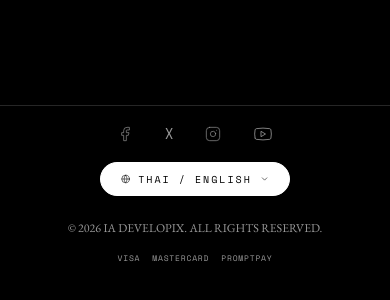
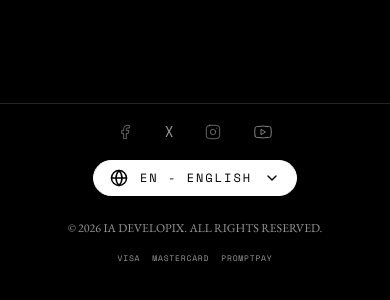
Before and after one commit to Kanawatkha/IA-DEVELOPIX-V2, a Next.js app: page /cart in a window 390 px wide. Shown: the part 1560-1860 px from the top of the page. Built offline with nearby package versions, Linux system fonts and the light colour scheme.

Commit message:
refactor: optimize cart page layout shift, language selectors styling and navigation animations

```diff
--- a/src/app/(storefront)/cart/page.tsx
+++ b/src/app/(storefront)/cart/page.tsx
@@ -1,6 +1,19 @@
+"use client";
+
 import React from "react";
 import { CartView } from "@/src/features/cart";
+import { ShopCollections } from "@/src/features/store";
 
 export default function CartPage() {
-  return <CartView />;
+  return (
+    <div className="w-full bg-canvas text-primary pt-8 md:pt-16 pb-0 min-h-[65vh] flex flex-col">
+      {/* Section 1: Cart Main View */}
+      <CartView />
+
+      {/* Section 2: Recommendation Carousel - Tightened vertical spacing */}
+      <div className="mt-8 md:mt-12">
+        <ShopCollections title="You may also like" defaultFilter="ALL" isCartPage={true} />
+      </div>
+    </div>
+  );
 }
--- a/src/components/layout/footer/components/footer-bottom.tsx
+++ b/src/components/layout/footer/components/footer-bottom.tsx
@@ -4,6 +4,7 @@ import React, { useState, useEffect, useRef } from "react";
 import { motion, AnimatePresence } from "framer-motion";
 import { Globe, ChevronDown, Facebook, Instagram, Youtube } from "lucide-react";
 import { LANGUAGES } from "@/src/constants/navigation";
+import { LanguageToggleSelector } from "@/src/components/layout/shared/language-toggle-selector";
 
 /**
  * Renders the bottom footer bar containing metadata, copyright notices,
@@ -46,42 +47,13 @@ export function FooterBottom() {
           © 2026 IA DEVELOPIX. ALL RIGHTS RESERVED.
         </p>
 
-        {/* Premium Bottom Language Selector */}
-        <div className="relative order-2 flex flex-col items-center w-[190px] md:w-auto md:min-w-[190px]" ref={langRef}>
-          <AnimatePresence>
-            {isLangOpen && (
-              <motion.div
-                initial={{ opacity: 0, y: 10 }}
-                animate={{ opacity: 1, y: 0 }}
-                exit={{ opacity: 0, y: 10 }}
-                transition={{ duration: 0.2 }}
-                className="absolute bottom-full mb-2 left-0 w-full bg-[#0d0d0d] border border-hairline rounded-2xl p-2 z-50 flex flex-col space-y-1 shadow-lg"
-              >
-                {LANGUAGES.map((lang) => (
-                  <button
-                    key={lang.code}
-                    onClick={() => setIsLangOpen(false)}
-                    className="text-left font-mono text-xs text-primary uppercase tracking-[2px] hover:bg-primary/5 p-2.5 rounded-none transition-colors whitespace-nowrap cursor-pointer"
-                  >
-                    {lang.code} - {lang.label}
-                  </button>
-                ))}
-              </motion.div>
-            )}
-          </AnimatePresence>
-
-          <button
-            onClick={() => setIsLangOpen(!isLangOpen)}
-            className="flex items-center justify-between w-full border border-primary bg-primary rounded-pill px-5 py-2 hover:bg-transparent transition-colors outline-none cursor-pointer group"
-            aria-label="Toggle Language Options"
-          >
-            <Globe className="w-4 h-4 min-[1920px]:w-6 min-[1920px]:h-6 text-canvas group-hover:text-muted transition-colors" strokeWidth={1.5} />
-            <span className="font-mono text-[10px] min-[1920px]:text-sm text-canvas group-hover:text-primary uppercase tracking-[2px] whitespace-nowrap mx-2 transition-colors">
-              THAI / ENGLISH
-            </span>
-            <ChevronDown className="w-4 h-4 min-[1920px]:w-6 min-[1920px]:h-6 text-canvas group-hover:text-muted transition-colors" strokeWidth={1.5} />
-          </button>
-        </div>
+        <LanguageToggleSelector
+          isOpen={isLangOpen}
+          onToggle={() => setIsLangOpen(!isLangOpen)}
+          onClose={() => setIsLangOpen(false)}
+          langDropdownRef={langRef}
+          className="relative order-2 flex flex-col items-center w-[190px] md:w-auto md:min-w-[190px]"
+        />
 
         {/* Accepted Payment badges */}
         <div className="flex items-center justify-center space-x-3 md:space-x-4 min-[1920px]:space-x-6 order-4 md:order-3 w-full md:w-auto">
--- a/src/components/layout/navbar/animations.ts
+++ b/src/components/layout/navbar/animations.ts
@@ -134,7 +134,7 @@ export const containerVariants: Variants = {
 export const mobileContainerVariants: Variants = {
   hidden: {
     opacity: 0,
-    y: 20,
+    y: 12,
     filter: "blur(10px)",
     transition: {
       duration: 0.2,
@@ -160,7 +160,7 @@ export const mobileContainerVariants: Variants = {
 export const languageItemVariants: Variants = {
   hidden: {
     opacity: 0,
-    y: 15,
+    y: 8,
     filter: "blur(8px)",
     transition: {
       duration: 0.2,
--- a/src/components/layout/navbar/components/desktop-nav.tsx
+++ b/src/components/layout/navbar/components/desktop-nav.tsx
@@ -173,7 +173,7 @@ export function DesktopNav({
                               <motion.div key={sub} variants={itemVariants} className="w-full">
                                 <Link
                                   href={getVariantHref(link.label, sub)}
-                                  className="block px-4 py-2.5 text-xs font-normal uppercase tracking-[2px] text-primary hover:opacity-70 hover:bg-primary/5 rounded-none transition-all duration-300 group/sub min-[2000px]:text-sm min-[2000px]:py-3.5 w-full text-left whitespace-nowrap"
+                                  className="block px-4 py-2.5 text-xs font-normal uppercase tracking-[2px] text-primary hover:text-primary/70 hover:bg-primary/10 rounded-xl transition-all duration-300 group/sub min-[2000px]:text-sm min-[2000px]:py-3.5 w-full text-left whitespace-nowrap"
                                 >
                                   {isModelComingSoon(sub) ? (
                                     <>
--- a/src/components/layout/navbar/components/language-selector.tsx
+++ b/src/components/layout/navbar/components/language-selector.tsx
@@ -39,13 +39,13 @@ export function LanguageSelector({
       }
     >
       <div className={isMobile ? "flex flex-col" : "bg-[#0d0d0d] border border-hairline rounded-2xl p-2 flex flex-col shadow-lg"}>
-        <div className={isMobile ? "flex flex-col space-y-4" : "flex flex-col"}>
+        <div className={isMobile ? "flex flex-col space-y-1" : "flex flex-col"}>
           {LANGUAGES.map((lang) => (
             <motion.button
               key={lang.code}
               variants={isMobile ? languageItemVariants : itemVariants}
               onClick={onClose}
-              className="text-left font-mono text-xs uppercase tracking-[2px] text-primary hover:text-primary/70 hover:bg-primary/10 p-3 rounded-none transition-colors whitespace-nowrap cursor-pointer"
+              className="text-left font-mono text-xs uppercase tracking-[2px] text-primary hover:text-primary/70 hover:bg-primary/10 transition-colors whitespace-nowrap cursor-pointer py-2.5 px-4 rounded-xl"
             >
               {lang.code} - {lang.label}
             </motion.button>
--- /dev/null
+++ b/src/components/layout/shared/language-toggle-selector.tsx
@@ -0,0 +1,57 @@
+"use client";
+
+import React from "react";
+import { motion, AnimatePresence } from "framer-motion";
+import { Globe, ChevronDown } from "lucide-react";
+import { LanguageSelector } from "@/src/components/layout/navbar/components/language-selector";
+import { EASE } from "@/src/lib/design/variants";
+
+interface LanguageToggleSelectorProps {
+  isOpen: boolean;
+  onToggle: () => void;
+  onClose: () => void;
+  langDropdownRef: React.RefObject<HTMLDivElement | null>;
+  className?: string;
+}
+
+export function LanguageToggleSelector({
+  isOpen,
+  onToggle,
+  onClose,
+  langDropdownRef,
+  className = "relative w-auto",
+}: LanguageToggleSelectorProps) {
+  return (
+    <div className={className} ref={langDropdownRef as any}>
+      <AnimatePresence>
+        {isOpen && (
+          <LanguageSelector
+            isOpen={isOpen}
+            onClose={onClose}
+            isMobile={true}
+          />
+        )}
+      </AnimatePresence>
+      <button
+        onClick={onToggle}
+        className={`flex items-center justify-between w-auto border rounded-pill px-4 py-2 transition-all duration-300 group whitespace-nowrap space-x-3 cursor-pointer ${
+          isOpen
+            ? "border-primary bg-canvas text-primary"
+            : "border-primary bg-primary text-canvas hover:bg-canvas hover:text-primary"
+        }`}
+      >
+        <div className="flex items-center space-x-3">
+          <Globe size={18} />
+          <span className="text-xs whitespace-nowrap font-mono tracking-[2px]">EN - ENGLISH</span>
+        </div>
+        <motion.div
+          animate={{ rotate: isOpen ? 180 : 0 }}
+          transition={{ duration: 0.3, ease: EASE.luxury }}
+          className="flex items-center justify-center"
+        >
+          <ChevronDown size={16} />
+        </motion.div>
+      </button>
+    </div>
+  );
+}
--- a/src/features/cart/components/cart-drawer.tsx
+++ b/src/features/cart/components/cart-drawer.tsx
@@ -44,6 +44,17 @@ export function CartDrawer() {
   }, []);
 
   const [activeTab, setActiveTab] = useState<"cart" | "recent">("cart");
+  const [showCartFooter, setShowCartFooter] = useState(activeTab === "cart");
+  useEffect(() => {
+    if (activeTab === "cart") {
+      const timer = setTimeout(() => {
+        setShowCartFooter(true);
+      }, 300);
+      return () => clearTimeout(timer);
+    } else {
+      setShowCartFooter(false);
+    }
+  }, [activeTab]);
   const [view, setView] = useState<"tabs" | "checkout">("tabs");
   const [isCopied, setIsCopied] = useState(false);
   const [canvasElement, setCanvasElement] = useState<HTMLCanvasElement | null>(null);
@@ -73,6 +84,28 @@ export function CartDrawer() {
       transition: {
         staggerChildren: 0.05,
         delayChildren: 0.15,
+      },
+    },
+  };
+
+  const footerContainerVariants = {
+    hidden: {
+      opacity: 0,
+      filter: "blur(12px)",
+      transition: {
+        duration: 0.2,
+        ease: "easeIn" as const,
+      },
+    },
+    visible: {
+      opacity: 1,
+      filter: "blur(0px)",
+      transition: {
+        duration: 0.5,
+        ease: EASE.luxury,
+        staggerChildren: 0.05,
+        delayChildren: 0.1,
+        delay: 0.05,
       },
     },
   };
@@ -710,10 +743,10 @@ export function CartDrawer() {
 
             {/* Sticky Footers (conditional on active view) */}
             <AnimatePresence mode="wait">
-              {view === "tabs" && activeTab === "cart" && cartItems.length > 0 ? (
+              {view === "tabs" && showCartFooter && cartItems.length > 0 ? (
                 <motion.div
                   key="cart-footer"
-                  variants={containerVariants}
+                  variants={footerContainerVariants}
                   initial="hidden"
                   animate={isCartOpen ? "visible" : "hidden"}
                   exit="hidden"
@@ -760,7 +793,7 @@ export function CartDrawer() {
               ) : view === "checkout" ? (
                 <motion.div
                   key="checkout-footer"
-                  variants={containerVariants}
+                  variants={footerContainerVariants}
                   initial="hidden"
                   animate={isCartOpen ? "visible" : "hidden"}
                   exit="hidden"
--- a/src/features/store/hooks/use-shop-collections.ts
+++ b/src/features/store/hooks/use-shop-collections.ts
@@ -1,3 +1,5 @@
+"use client";
+
 /**
  * @file use-shop-collections.ts
  * @description Hook managing filter active states, side-scrolling arrows, and viewport offsets in ShopCollections.
--- a/src/features/store/hooks/use-store-hero.ts
+++ b/src/features/store/hooks/use-store-hero.ts
@@ -1,3 +1,5 @@
+"use client";
+
 /**
  * @file use-store-hero.ts
  * @description Hook managing state, coordinates, and seamless infinite loops for StoreHero using a conveyor belt concept.
```
Also changed, not shown: src/components/layout/navbar/components/mobile-drawer.tsx (+7 -28 lines), src/features/cart/components/cart-view.tsx (+14 -12 lines).
